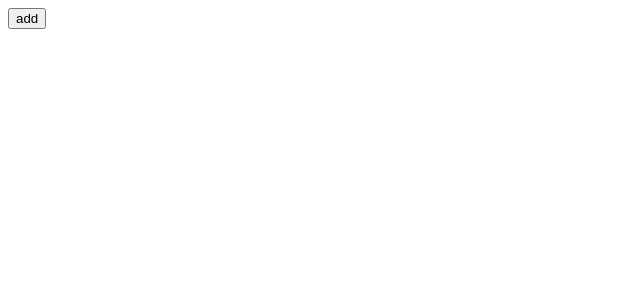
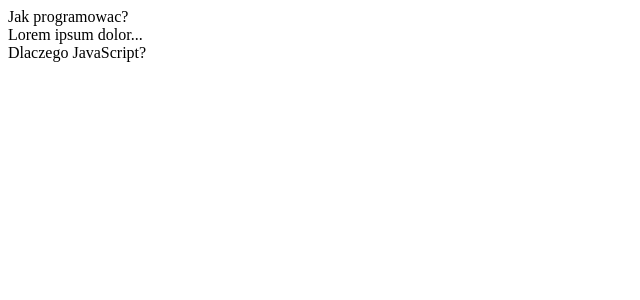
Before and after one commit to Maciejnecka/React-composition-pdf, a React app: page / in a window 1280 px wide. Shown: the top 300 px of the page, without its empty margins (0-640 px from the left). Built offline with nearby package versions, Linux system fonts and the light colour scheme.

Commit message:
47/97 #01 Renderowanie dzieci 02. Komponenty zlozone

```diff
--- a/src/app.js
+++ b/src/app.js
@@ -1,9 +1,8 @@
 'use strict';
-import React from 'react';
-import { createRoot } from 'react-dom/client';
-import { v4 as uuid } from 'uuid';
-import './styles/main.css';
-const root = createRoot(document.querySelector('#root'));
+// import React from 'react';
+// import { createRoot } from 'react-dom/client';
+// import { v4 as uuid } from 'uuid';
+// import './styles/main.css';
 
 // const List = (props) => {
 //   const { items } = props;
@@ -56,29 +55,37 @@
 //   { name: 'Jan', id: uuid() },
 //   { name: 'Anna', id: uuid() },
 // ];
-import Button from './Button';
-import List from './List';
+// import Button from './Button';
+// import List from './List';
 
-class App extends React.Component {
-  state = { numbers: [] };
+// class App extends React.Component {
+//   state = { numbers: [] };
 
-  addNumber = () => {
-    const number = Math.random();
-    this.setState((state) => {
-      return {
-        numbers: [...state.numbers, number],
-      };
-    });
-  };
+//   addNumber = () => {
+//     const number = Math.random();
+//     this.setState((state) => {
+//       return {
+//         numbers: [...state.numbers, number],
+//       };
+//     });
+//   };
 
-  render() {
-    return (
-      <section>
-        <Button onClick={this.addNumber} />
-        <List items={this.state.numbers} />
-      </section>
-    );
-  }
-}
+//   render() {
+//     return (
+//       <section>
+//         <Button onClick={this.addNumber} />
+//         <List items={this.state.numbers} />
+//       </section>
+//     );
+//   }
+// }
+
+// root.render(<App />);
+
+import React from 'react';
+import { createRoot } from 'react-dom/client';
+import App from './components/App';
+
+const root = createRoot(document.querySelector('#root'));
 
 root.render(<App />);
--- /dev/null
+++ b/src/components/App.js
@@ -0,0 +1,7 @@
+'use strict';
+import React from 'react';
+import Faq from './Faq/Faq';
+
+const App = () => <Faq />;
+
+export default App;
--- /dev/null
+++ b/src/components/Faq/Faq.js
@@ -0,0 +1,22 @@
+'use strict';
+import React from 'react';
+import FaqItem from './FaqItem';
+
+export default class Faq extends React.Component {
+  render() {
+    return (
+      <section>
+        <FaqItem
+          header={'Jak programowac?'}
+          content={'Lorem ipsum dolor...'}
+          isOpen={true}
+        />
+        <FaqItem
+          header={'Dlaczego JavaScript?'}
+          content={'Lorem ipsum dolor...'}
+          isOpen={false}
+        />
+      </section>
+    );
+  }
+}
--- /dev/null
+++ b/src/components/Faq/FaqItem.js
@@ -0,0 +1,16 @@
+'use strict';
+import React from 'react';
+
+const FaqItem = (props) => {
+  const { header, content, isOpen } = props;
+
+  const style = { display: isOpen ? 'block' : 'none' };
+  return (
+    <>
+      <header>{header}</header>
+      <article style={style}>{content}</article>
+    </>
+  );
+};
+
+export default FaqItem;
--- /dev/null
+++ b/src/components/Faq/index.js
@@ -0,0 +1,4 @@
+'use strict';
+import Faq from './Faq';
+
+export default Faq;
```
